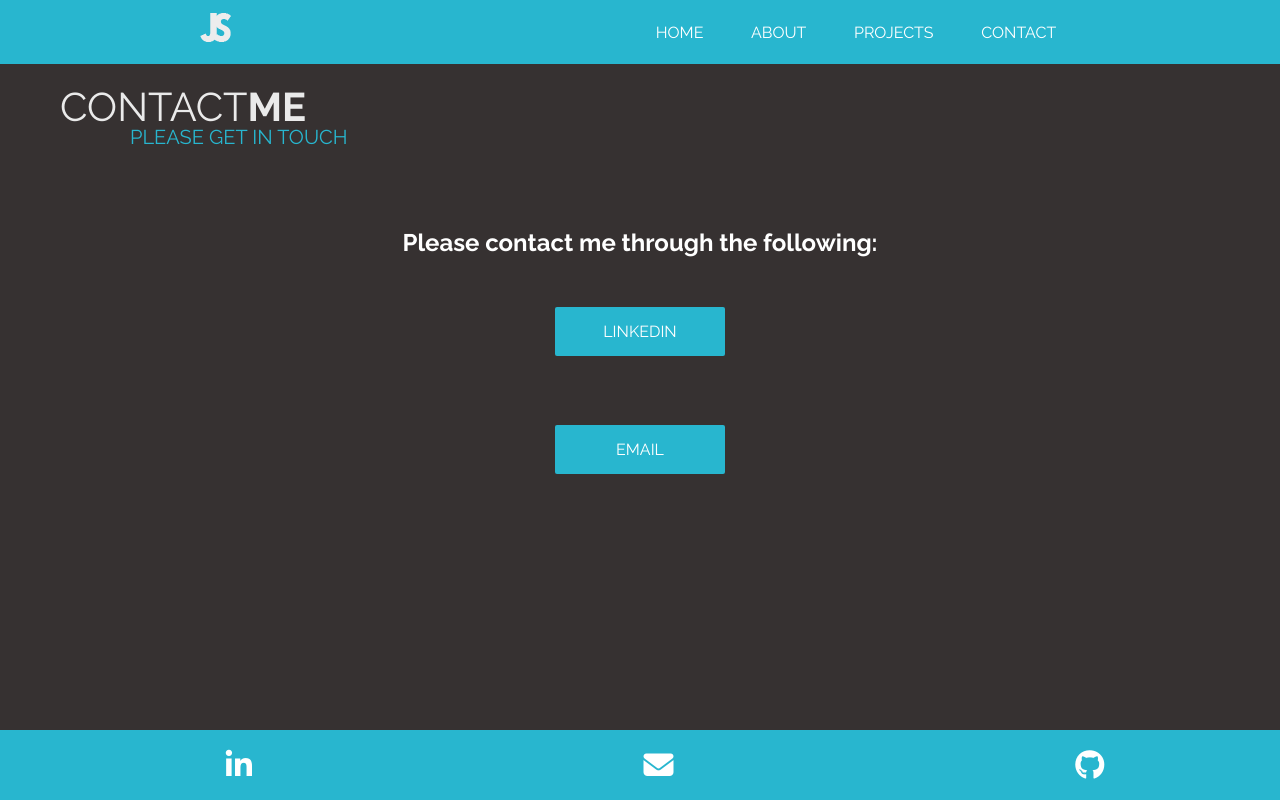
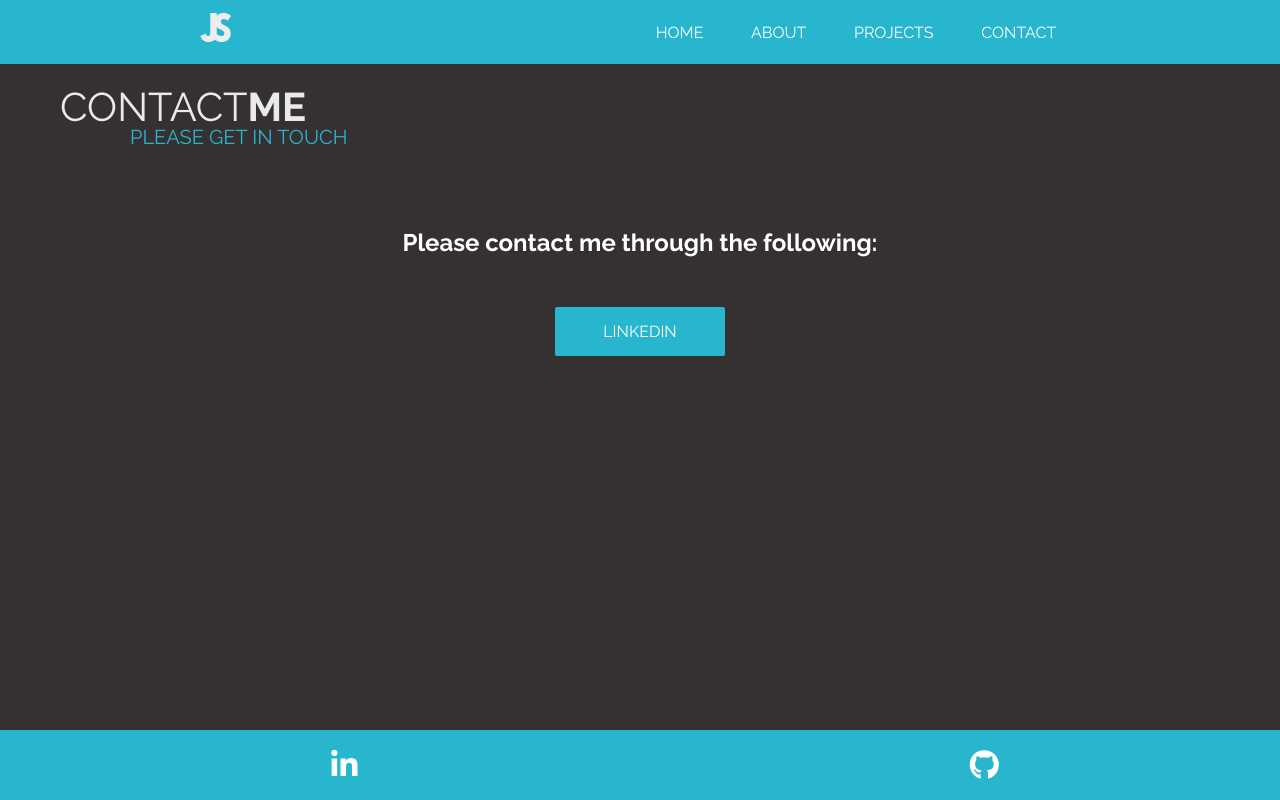
Before and after one commit to JamieSear/my-portfolio, a React (Create React App) app: page /contact in a window 1280 px wide. Built offline with nearby package versions, Linux system fonts and the light colour scheme.

Commit message:
Removed personal email

```diff
--- a/src/Containers/Contact.js
+++ b/src/Containers/Contact.js
@@ -15,7 +15,7 @@ function Contact(props) {
        <h2 className="contactTitle">Please contact me through the following:</h2>
        <p className="contactLinks"><button className="contact-btn" target="blank" href="https://www.linkedin.com/in/jamie-sear-26976a153/">LINKEDIN</button></p>
        <br/>
-       <p className="contactLinks"><button className="contact-btn" href="mailto:jamiesear11@hotmail.co.uk">EMAIL</button></p>
+       {/* <p className="contactLinks"><button className="contact-btn" href="mailto:jamiesear11@hotmail.co.uk">EMAIL</button></p> */}
 
     </div>
     </>
--- a/src/Containers/Footer.js
+++ b/src/Containers/Footer.js
@@ -6,7 +6,7 @@ export default class Footer extends Component {
         return (
             <div className="footerContainer">
                     <a target="blank" className="navlink" href="https://www.linkedin.com/in/jamie-sear-26976a153/"><i class="fab fa-linkedin-in"></i></a>
-                    <a className="navlink" href="mailto:jamiesear11@hotmail.co.uk"><i class="fas fa-envelope"></i></a>
+                    {/* <a className="navlink" href="mailto:jamiesear11@hotmail.co.uk"><i class="fas fa-envelope"></i></a> */}
                     <a target="blank" className="navlink" href="https://github.com/JamieSear"><i class="fab fa-github"></i></a>
 
             </div>
--- a/src/Containers/Projects.js
+++ b/src/Containers/Projects.js
@@ -90,7 +90,7 @@ function Projects(props) {
       <img src ={captains} alt="logo"/>
         <h1>Captain's Log</h1>
         <p className="projectDesciption">Captain's Log is a place for managers or captains to select teams for future games.</p>
-        <a target="blank" className="projectLink" href="https://codepen.io/gregrickaby/pen/pVmgGX">Click here to view</a>
+        <a target="blank" className="projectLink" href="">Click here to view</a>
       </div> */}
       </section>
 </div>
```
